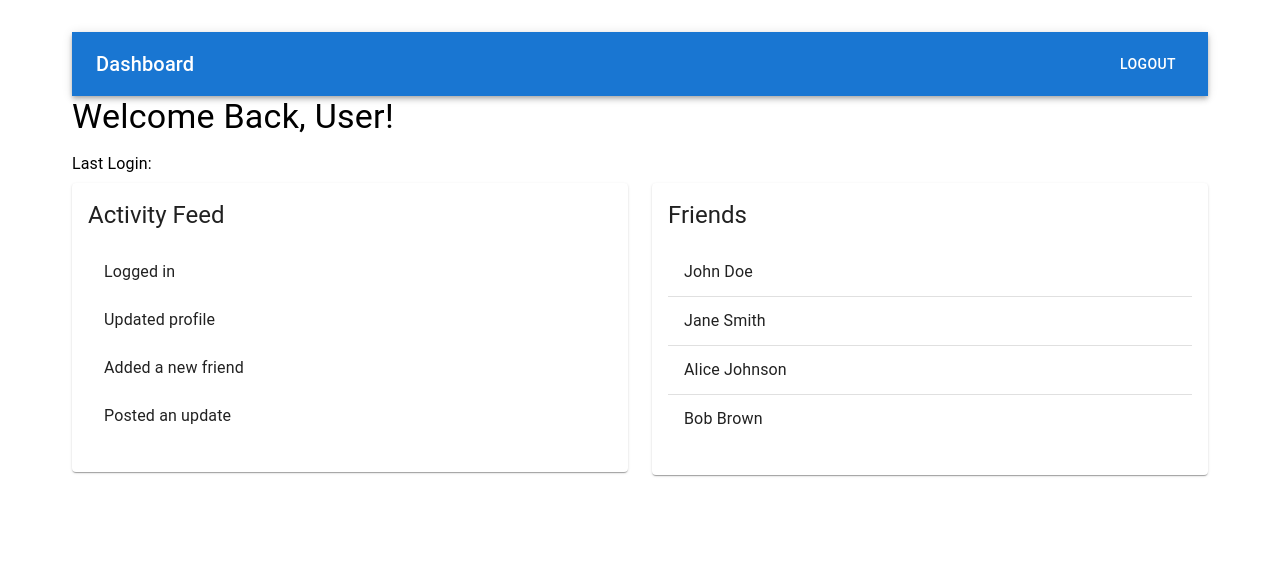
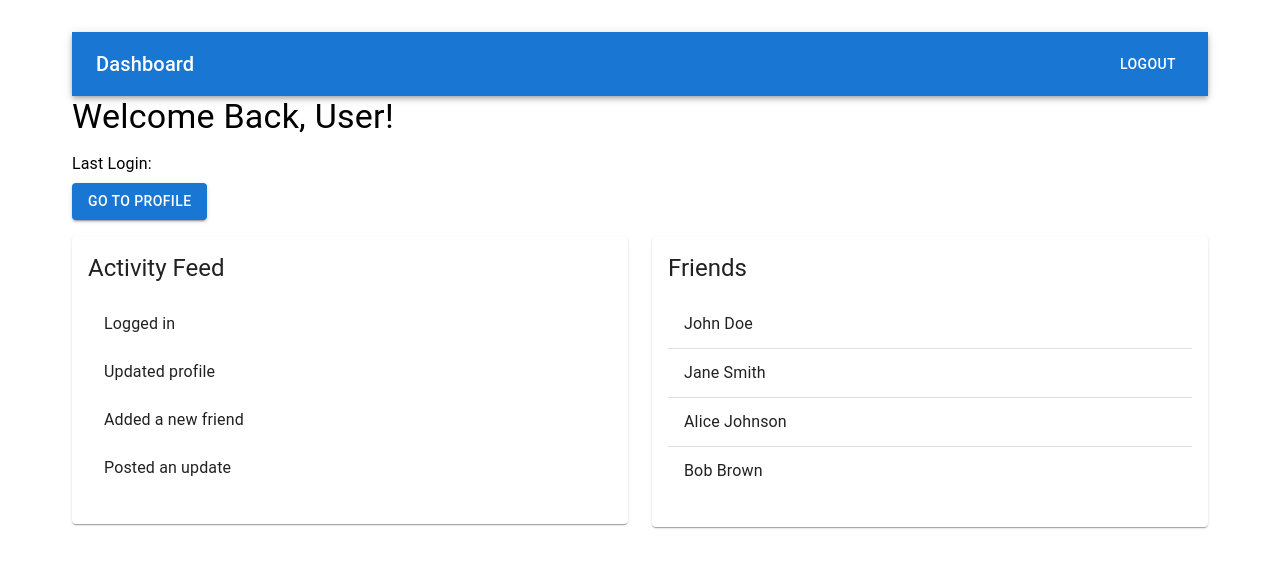
Before and after one commit to sanjubarker/user-dashboard-client, a React (Create React App) app: page /dashboard in a window 1280 px wide. Shown: the top 568 px of the page. Built offline with nearby package versions, Linux system fonts and the light colour scheme; no server answers.

Commit message:
after Go To Profile button

```diff
--- a/src/components/Dashboard.js
+++ b/src/components/Dashboard.js
@@ -13,28 +13,29 @@ import {
   AppBar,
   Toolbar,
 } from '@mui/material';
+import { useNavigate } from 'react-router-dom';
 import axios from '../utils/axiosConfig';
 
 const Dashboard = () => {
-  const [lastLogin, setLastLogin] = useState()
-  // const lastLogin = new Date().toLocaleString();
+  const [lastLogin, setLastLogin] = useState();
+  const navigate = useNavigate();
 
-  useEffect(()=>{
-    getAndSetLoginTime()
-  }, [])
+  useEffect(() => {
+    getAndSetLoginTime();
+  }, []);
 
-  const getAndSetLoginTime = async () =>{
+  const getAndSetLoginTime = async () => {
     try {
-      const res = await axios.get("/profile/me");
-      const userDetails = res.data._doc ? res.data._doc : "";
-      const time = userDetails.lastLogin ? userDetails.lastLogin: "";
+      const res = await axios.get('/profile/me');
+      const userDetails = res.data._doc ? res.data._doc : '';
+      const time = userDetails.lastLogin ? userDetails.lastLogin : '';
 
-      setLastLogin(new Date(time).toLocaleString() || "");
+      setLastLogin(new Date(time).toLocaleString() || '');
     } catch (error) {
-      if (error.code == 1100) alert("User not authenticated")
-      else alert("There is something went wrong...")
+      if (error.code == 1100) alert('User not authenticated');
+      else alert('There is something went wrong...');
     }
-  }
+  };
 
   const activityFeed = [
     'Logged in',
@@ -48,6 +49,10 @@ const Dashboard = () => {
     sessionStorage.removeItem('token');
     window.location.href = '/login';
     console.log('User logged out');
+  };
+
+  const goToProfile = () => {
+    navigate('/profile');
   };
 
   return (
@@ -69,6 +74,15 @@ const Dashboard = () => {
       <Typography variant="subtitle1" gutterBottom>
         Last Login: {lastLogin}
       </Typography>
+
+      <Button
+        variant="contained"
+        color="primary"
+        onClick={goToProfile}
+        style={{ marginBottom: '1rem' }} // Add spacing
+      >
+        Go to Profile
+      </Button>
 
       <Grid container spacing={3}>
         {/* Activity Feed */}
```
